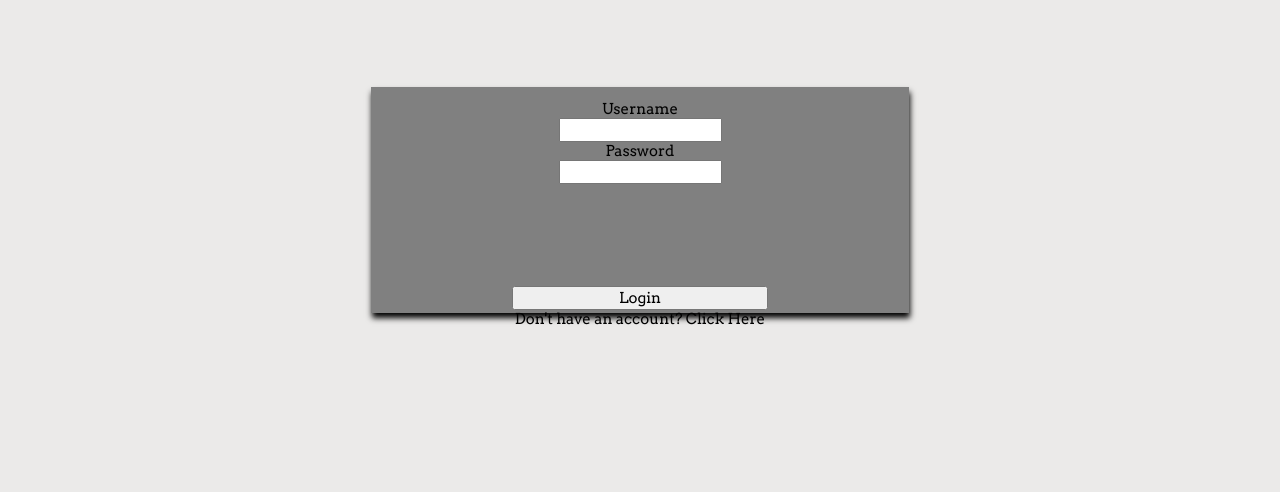
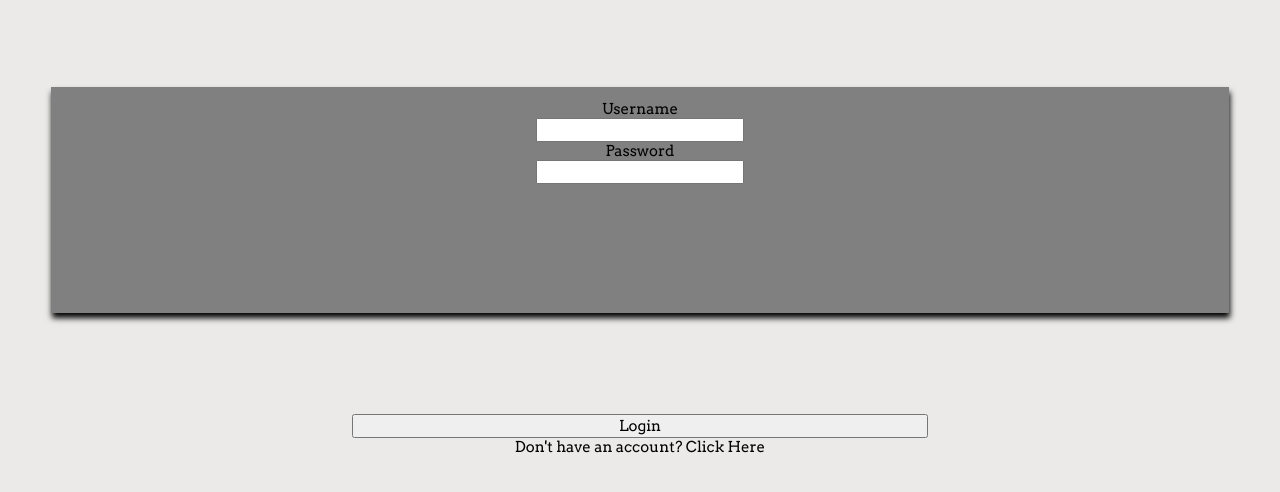
Before and after one commit to pauldamico/dog-tracker, a React (Create React App) app in the folder client/: page /login in a window 1280 px wide. Shown: the top 492 px of the page. Built offline with nearby package versions, Linux system fonts and the light colour scheme.

Commit message:
added more css for login

```diff
--- a/client/src/App.css
+++ b/client/src/App.css
@@ -234,6 +234,24 @@ align-items: center;
   * {
     font-size: 15px;
   }
+
+  .auth-form{
+    padding: 1%;
+    width:90%;
+    text-align: center;
+    box-shadow: 1px 5px 6px 0px;
+    display: flex;
+    flex-direction: column;
+    background-color: grey;
+    height: 50%;
+    align-items: center;
+
+  }
+
+  .auth-form>input{
+    max-width: 200px;
+    width:70%;
+  }
   .main-tracker-div2 {
     border-radius: 10px;
     background-color: white;
@@ -398,6 +416,7 @@ max-width: 300px;
  background-color: blue;
 }
 
+
 }
 
 /* .tracker-list-div>div:first-child{
```
